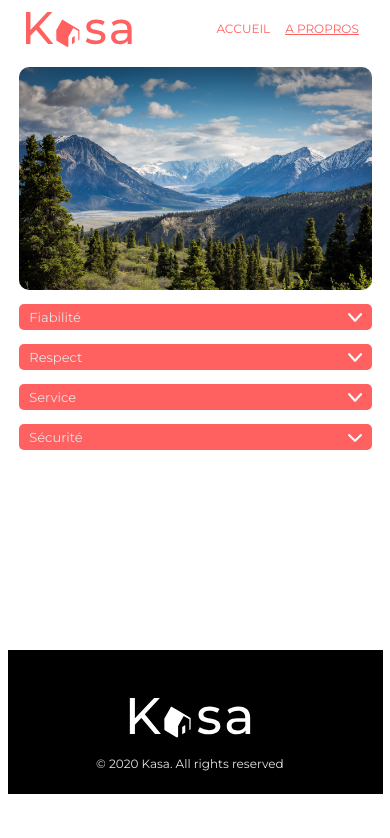
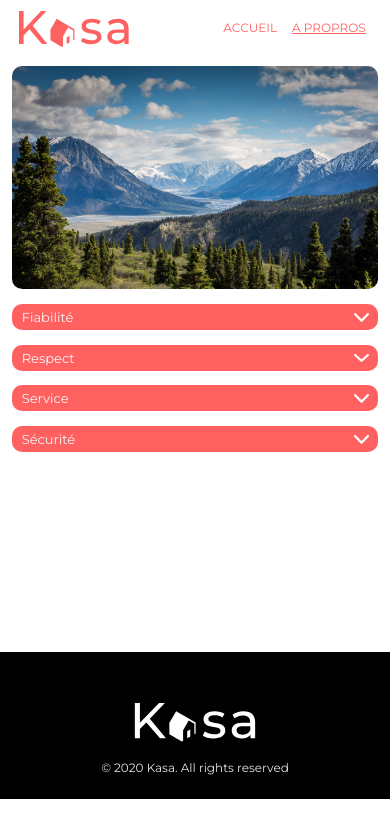
Before and after one commit to pierremorinv/Projet_7_OC_12_04_2023, a React (Create React App) app in the folder kasa/: page /about in a window 390 px wide. Shown: the top 838 px of the page. Built offline with nearby package versions, Linux system fonts and the light colour scheme.

Commit message:
fix all the responsive

```diff
--- a/kasa/src/components/Card/style.scss
+++ b/kasa/src/components/Card/style.scss
@@ -22,12 +22,14 @@
     width: 335px;
     height: 255px;
   }
+
   .thumb-title {
     position: absolute;
     left: 3%;
     bottom: 1%;
     width: 50%;
     color: $secondary-color;
+
     @media screen and (max-width: 600px) {
       font-size: 18px;
     }
--- a/kasa/src/components/CardContainer/style.scss
+++ b/kasa/src/components/CardContainer/style.scss
@@ -14,11 +14,11 @@
   -moz-border-radius: 25px;
   -ms-border-radius: 25px;
   -o-border-radius: 25px;
+  margin-bottom: 5%;
   @media screen and (max-width: 599px) {
     background-color: white;
     width: 100%;
     gap: 15px;
     padding: 0%;
-    margin: 0%;
   }
 }
--- a/kasa/src/components/Collapse/index.jsx
+++ b/kasa/src/components/Collapse/index.jsx
@@ -10,12 +10,9 @@ const Collapse = ({ content, title, className = "" }) => {
     <>
       {isOpen ? (
         <article className={`collapse ${className}`}>
-          <div className="collapse-top">
+          <div onClick={() => setIsOpen(!isOpen)} className="collapse-top">
             <p className="collapse-title">{title}</p>
-            <button
-              className="collapse-button"
-              onClick={() => setIsOpen(!isOpen)}
-            >
+            <button className="collapse-button">
               <img
                 className=" collapse-button-img"
                 src={vectorUp}
@@ -27,12 +24,9 @@ const Collapse = ({ content, title, className = "" }) => {
         </article>
       ) : (
         <article className={`collapse ${className}`}>
-          <div className="collapse-top">
+          <div onClick={() => setIsOpen(!isOpen)} className="collapse-top">
             <p className="collapse-title">{title} </p>
-            <button
-              className="collapse-button"
-              onClick={() => setIsOpen(!isOpen)}
-            >
+            <button className="collapse-button">
               <img
                 className=" collapse-button-img"
                 src={vectordown}
--- a/kasa/src/components/Collapse/style.scss
+++ b/kasa/src/components/Collapse/style.scss
@@ -31,6 +31,7 @@
     }
   }
   .collapse-content {
+    font-size: 18px;
     background-color: $tertiary-color;
     margin: 0%;
     padding: 15px;
@@ -43,15 +44,16 @@
 
   .collapse-top {
     font-size: 18px;
-    border-radius: 5px;
+    border-radius: 10px;
     background-color: $primary-color;
-    color: $secondary-color;
+    color: $tertiary-color;
+    cursor: pointer;
     display: flex;
     justify-content: space-between;
-    -webkit-border-radius: 5px;
-    -moz-border-radius: 5px;
-    -ms-border-radius: 5px;
-    -o-border-radius: 5px;
+    -webkit-border-radius: 10px;
+    -moz-border-radius: 10px;
+    -ms-border-radius: 10px;
+    -o-border-radius: 10px;
   }
   .collapse-title {
     font-size: 34px;
--- a/kasa/src/components/NavBar/style.scss
+++ b/kasa/src/components/NavBar/style.scss
@@ -20,10 +20,6 @@
       margin-left: 15px;
     }
   }
-}
-.nav-active {
-  border-bottom: 2px solid $primary-color;
-}
   @media (max-width: 599px) {
     li {
       text-transform: uppercase;
@@ -35,3 +31,7 @@
       background: 0px;
     }
   }
+}
+.nav-active {
+  border-bottom: 2px solid $primary-color;
+}
--- a/kasa/src/components/Rate/style.scss
+++ b/kasa/src/components/Rate/style.scss
@@ -2,7 +2,9 @@
 
 .stars {
   padding-top: 20px;
+  padding-left: 25px;
   @media screen and (max-width: 599px) {
+    padding-left: 0px;
     padding: 0px;
   }
 
--- a/kasa/src/components/Tag/style.scss
+++ b/kasa/src/components/Tag/style.scss
@@ -2,18 +2,25 @@
 .tags {
   display: flex;
   padding-left: 0%;
+  @media screen and (max-width: 599px) {
+    display: flex;
+    flex-wrap: wrap;
+  }
 
   li {
     padding: 5px;
     padding-left: 15px;
     padding-right: 15px;
     border-radius: 10px;
-    color: $secondary-color;
+    color: $tertiary-color;
     background-color: $primary-color;
     margin-right: 10px;
     -webkit-border-radius: 10px;
     -moz-border-radius: 10px;
     -ms-border-radius: 10px;
     -o-border-radius: 10px;
+    @media screen and (max-width: 599px) {
+      margin-top: 10px;
+    }
   }
 }
--- a/kasa/src/components/footer/style.scss
+++ b/kasa/src/components/footer/style.scss
@@ -1,12 +1,13 @@
 @import "../../style.scss";
 
 footer {
+  width: 100%;
   background-color: #000000;
   color: $secondary-color;
   text-align: center;
   font-size: 24px;
-  padding: 3%;
-  padding-left: 0%;
+  padding-bottom: 3%;
+  padding-top: 3%;
 
   @media screen and (max-width: 599) {
     min: width 600px;
--- a/kasa/src/pages/FicheLogement/style.scss
+++ b/kasa/src/pages/FicheLogement/style.scss
@@ -1,8 +1,7 @@
 @import "../../style.scss";
 
-body {
+.presentation {
   color: $primary-color;
-  .presentation {
   display: flex;
   justify-content: space-between;
   h2 {
@@ -23,10 +22,9 @@ body {
     }
   }
 }
-}
+
 .host-star {
   margin-top: 24px;
-  margin-right: 5px;
   @media screen and (max-width: 599px) {
     display: flex;
     justify-content: space-between;
@@ -42,12 +40,10 @@ body {
   .host-name {
     font-size: 18px;
     margin: 0px;
-    padding-left: 30%;
-    @media screen and (max-width: 599px) {
-      padding-left: 25%;
-    }
+    padding-left: 10%;
   }
   .host-img {
+    padding-right: 10px;
     height: 64px;
     width: 64px;
     border-radius: 75px;
@@ -66,18 +62,12 @@ body {
     }
   }
 }
-.tag-rates {
-  display: flex;
-  align-items: center;
-  justify-content: space-between;
-  @media screen and (max-width: 599px) {
-    display: block;
-  }
-}
+
 .collapse-container-fiche-logement {
   display: flex;
   justify-content: space-between;
   @media screen and (max-width: 599px) {
+    margin-bottom: 15%;
     display: block;
   }
 }
--- a/kasa/src/pages/P404/index.jsx
+++ b/kasa/src/pages/P404/index.jsx
@@ -4,14 +4,11 @@ import "./style.scss";
 const P404 = () => {
   return (
     <div className="error-body">
-      {" "}
-      <div>
-        {" "}
+      <div className="error-body-message">
         <h1>404</h1>
         <p>Oups! la page que vous demandez n'existe pas.</p>
       </div>
       <p className="redirection">
-        {" "}
         <a href="/">Retourner sur la page d'acceuil</a>{" "}
       </p>
     </div>
--- a/kasa/src/pages/P404/style.scss
+++ b/kasa/src/pages/P404/style.scss
@@ -7,24 +7,39 @@
     margin: 4%;
     margin-bottom: 2%;
   }
+  .error-body-message {
+    p {
+      font-size: 36px;
+      font-weight: 500;
+    }
+  }
+
   .redirection {
-    margin: 5%;
+    margin-bottom: 5%;
     a {
       color: $primary-color;
     }
   }
   @media screen and (max-width: 599px) {
+    .error-body {
+      width: 50%;
+    }
+    .error-body-message {
+      margin-top: 150px;
+    }
     h1 {
       font-size: 92px;
-      margin-top: 150px;
-      margin-bottom: 10px;
+      margin-left: 0px;
+      margin-right: 0px;
     }
     p {
       font-size: 18px;
-      margin-bottom: 100px;
+      font-weight: 600;
+      width: 100%;
     }
     .redirection {
       font-size: 14px;
+      margin-top: 150px;
       margin-bottom: 200px;
     }
   }
--- a/kasa/src/style.scss
+++ b/kasa/src/style.scss
@@ -1,10 +1,14 @@
 $primary-color: #ff6060;
 $secondary-color: #e5e5e5;
 $tertiary-color: #f6f6f6;
-
+html {
   body {
+    margin: 0%;
     font-family: Montserrat;
-  min-width: 375px;
+    width: 100%;
+    height: 100%;
+    min-width: 355px;
+    color: $primary-color;
   }
   button {
     background-color: transparent;
@@ -24,3 +28,4 @@ main {
       list-style-type: none;
     }
   }
+}
```
Lines whose indentation alone changed are shown as unchanged.
